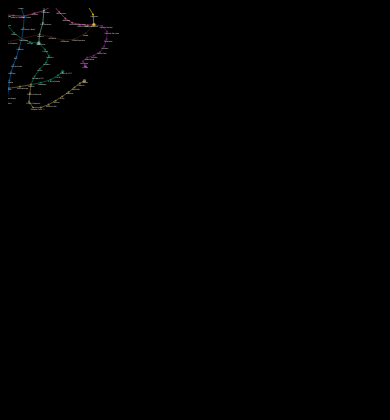
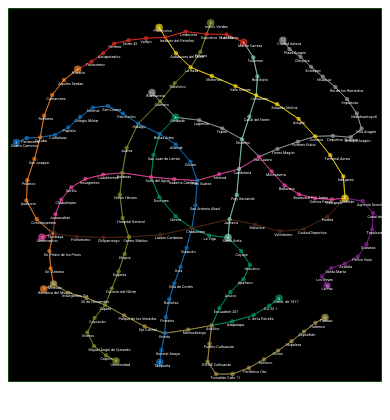
Before and after one commit to dennysreg/metro-cdmx, a website: page public/index.html in a window 390 px wide. Drawn offline with nearby package versions, Linux system fonts and the light colour scheme.

Commit message:
make it responsive

```diff
--- a/public/css/style.css
+++ b/public/css/style.css
@@ -1,8 +1,10 @@
 .svg-container {
     display: inline-block;
     position: relative;
-    width: 55%;
-    padding-bottom: 75%; /* aspect ratio */
+    /* width: 55%;
+    padding-bottom: 40%; aspect ratio */
+    width: 100%;
+    padding-bottom: 100%; /* aspect ratio */
     vertical-align: top;
     overflow: hidden;
 
@@ -15,7 +17,7 @@
   }
 
   svg .rect {
-    /* stroke: rgb(64, 224, 53); */
+    stroke: rgb(64, 224, 53);
     stroke-width: 2px;
   }
 
@@ -29,6 +31,6 @@ div {
      background-color: black;
 }
 
-body{
+/* body{
     background-color: black;
-}
+} */
--- a/public/index.html
+++ b/public/index.html
@@ -5,9 +5,8 @@
 
     <link rel="stylesheet" href="css/style.css">
     <meta charset="utf-8">
-<script src="scripts/jquery.js"></script>
-  <!-- <script src="scripts/d3.min.js"></script> -->
-  <script src="https://d3js.org/d3.v4.min.js"></script>
+    <script src="scripts/jquery.js"></script>
+      <script src="https://d3js.org/d3.v4.min.js"></script>
 
 
 </head>
@@ -18,7 +17,7 @@
 <!-- <div id="chart"></div> -->
 
 <script>
-    var viewerWidth =1800,
+    var viewerWidth =1200,
         viewerHeight = 1200;
 
 var color = d3.scaleOrdinal()
@@ -73,10 +72,9 @@ var color = d3.scaleOrdinal()
                 d3.select(g)
                 .append("text")
                 .attr("dy", "0.35em")
-                .attr("class","linelabel")
+                .attr("class","label")
                 .attr("text-anchor", "middle")
-                .style("fill","white")
-                .style("z-index","9999")
+                // .style("z-index","9999")
                 .text(function(d) {return x;});
 
 
@@ -109,9 +107,11 @@ var color = d3.scaleOrdinal()
             d.fy = null;
         }
 
-            var zoom = d3.zoom()
-                        .scaleExtent([0.2, 0.1])
-                        .on("zoom", zoomed);
+            // var zoom = d3.zoom()
+            //             .scaleExtent([0.2, 0.1])
+            //             .on("zoom", zoomed);
+
+            var zoom = d3.zoom().on("zoom", zoomed);
             var div = d3.select('body')
                 .append('div')
                 .classed("svg-container", true)
@@ -119,7 +119,7 @@ var color = d3.scaleOrdinal()
                     // .attr('width', viewerWidth)
                     // .attr('height', viewerHeight);
                     .attr("preserveAspectRatio", "xMinYMin meet")
-                    .attr("viewBox", "0 0 1400 1400")
+                    .attr("viewBox", "0 0 "+ viewerWidth+ " " + viewerHeight)
                     // Class to make it responsive.
                     .classed("svg-content-responsive", true);
 
@@ -129,37 +129,43 @@ var color = d3.scaleOrdinal()
                 .attr('height', viewerHeight)
                 .style('fill', 'none')
                 .style('pointer-events', 'all')
-                .call(zoom)
+                .call(zoom) // delete this line to disable free zooming
                 .attr('id','viz');
 
             var g = svg.append('g')
-                    .attr('id','myScrollArea');
+                    .attr('id','myScrollArea')
+                    ;
 
 
 
 
 
-            zoomer.call(zoom.transform, d3.zoomIdentity.translate(150,0)); //This is to pad my svg by a 150px on the left hand side
+            // zoomer.call(zoom.transform, d3.zoomIdentity.translate(150,0)); //This is to pad my svg by a 150px on the left hand side
+            // function zoomed() {
+            //     g.attr("transform", d3.event.transform);//The zoom and panning is affecting my G element which is a child of SVG
+            // }
             function zoomed() {
-                g.attr("transform", d3.event.transform);//The zoom and panning is affecting my G element which is a child of SVG
-            }
+                g.style("stroke-width", 1.5 / d3.event.transform.k + "px");
+                // g.attr("transform", "translate(" + d3.event.translate + ")scale(" + d3.event.scale + ")"); // not in d3 v4
+                g.attr("transform", d3.event.transform); // updated for d3 v4
+                }
 
-            var elem = svg.selectAll("g")
+            var elem = g.selectAll("g")
                             .data(json.nodes);
 
              // draw the graph edges
             var force = d3.forceSimulation()
             .force("charge",d3.forceManyBody().strength(-250).distanceMin(100).distanceMax(1000))
             .force("link", d3.forceLink().id(function(d) { return d.index }))
-            .force("center", d3.forceCenter(svg.node().getBoundingClientRect().width/2, svg.node().getBoundingClientRect().height/2))
-            .force("y", d3.forceY(0.01))
-            .force("x", d3.forceX(0.01))
+            .force("center", d3.forceCenter(viewerWidth/2, viewerHeight/2))
+            .force("y", d3.forceY(0.1))
+            .force("x", d3.forceX(0.1))
 
             force
                 .nodes(json.nodes)
                 .force("link").links(json.links)
 
-            var link = svg.selectAll(".link")
+            var link = g.selectAll(".link")
                 .data(json.links)
                 .enter()
                 .append("line")
@@ -170,7 +176,7 @@ var color = d3.scaleOrdinal()
                 .attr("id", function(d){ return "_"+d.source + "_" + d.target;});
 ;
 
-            var node = svg.selectAll(".node")
+            var node = g.selectAll(".node")
                 .data(json.nodes)
                 .enter().append("g")
                 .attr("class", "node")
@@ -244,7 +250,7 @@ var color = d3.scaleOrdinal()
             });
             // bind the drag interaction to the nodes
             // node.call(force.drag);
-            // circle.on("click", function(d){click(d)})
+            circle.on("click", function(d){click(d)})
 
             var cont = 1;
             var start, end;
@@ -311,7 +317,7 @@ var color = d3.scaleOrdinal()
                     .delay(function(d,i) { return i/ len * enter_duration;})
                     .style("opacity",1.0)
                     .attr("r", 15.0)
-                    .each("end",function()
+                    .on("end",function()
                         {
                             d3.select(this).
                             transition()
@@ -324,7 +330,7 @@ var color = d3.scaleOrdinal()
                                 }
                             })
                             .style("opacity",0.7)
-                            .each("end",function(){
+                            .on("end",function(){
                                 n--;
                                 if(!n){
                                     cycle(selection,len, times-1);
@@ -356,11 +362,11 @@ var color = d3.scaleOrdinal()
 	                    ruta = path(data.pred, start, end);
                         ruta.reverse();
 
-                        var selection = svg.selectAll('g')
+                        var selection = g.selectAll('g')
                             .filter(function(d){ return ruta.indexOf(d.id.toString()) >- 1;});
 
 
-                        notSelection = svg.selectAll('g')
+                        notSelection = g.selectAll('g')
                             .filter(function(d){ return ruta.indexOf(d.id.toString()) == - 1;});
                         //oculta las aristas
                         //1. genera array de aristas _origen_destino
@@ -377,7 +383,7 @@ var color = d3.scaleOrdinal()
                         //console.log('aristas: ' + aristas);
                         //2. seleccionar las aristas
 
-                        sel_edges = svg.selectAll('line.link')
+                        sel_edges = g.selectAll('line.link')
                             .filter(function(d){ return aristas.indexOf(d.id.toString()) == -1;});
 
                         console.log(sel_edges);
```
